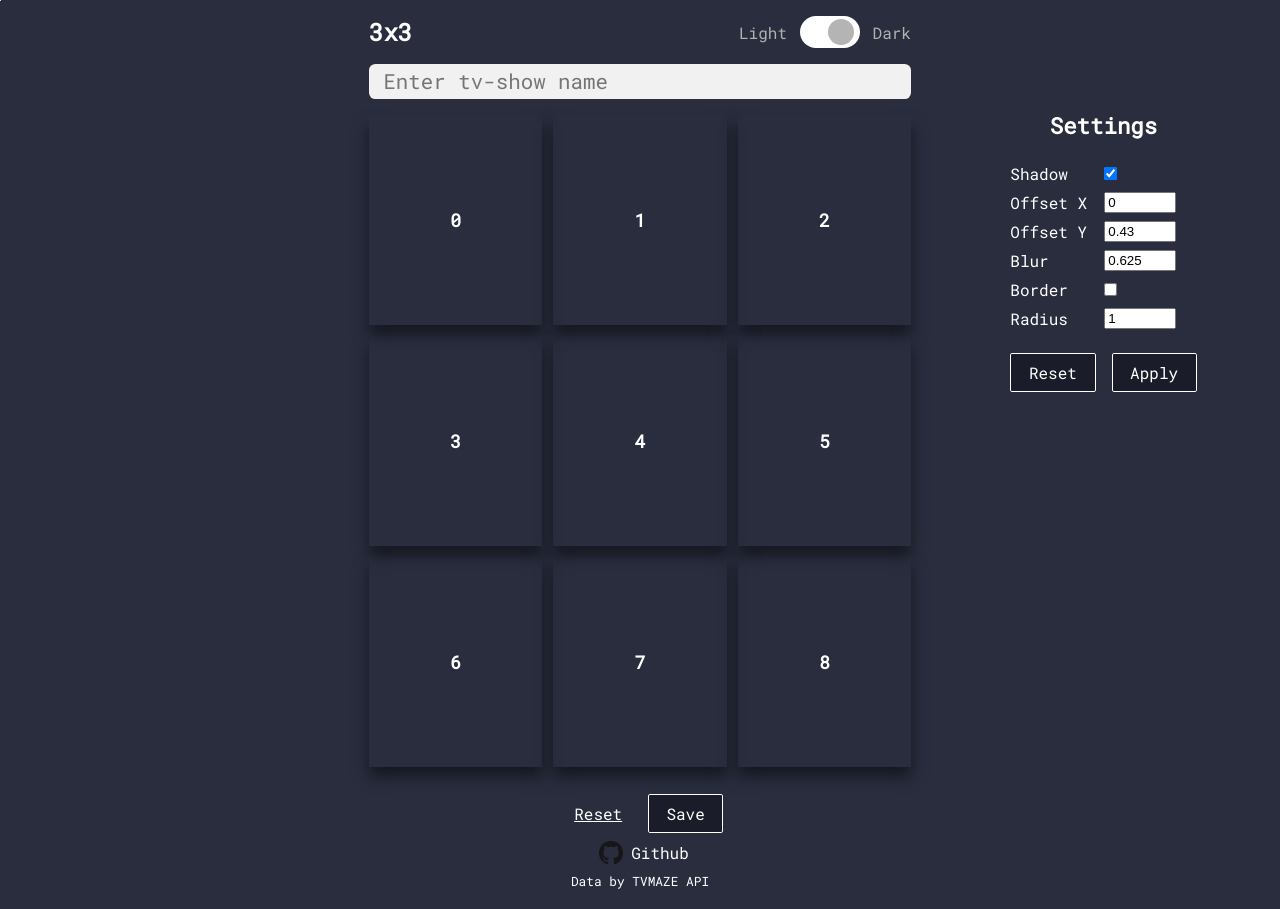
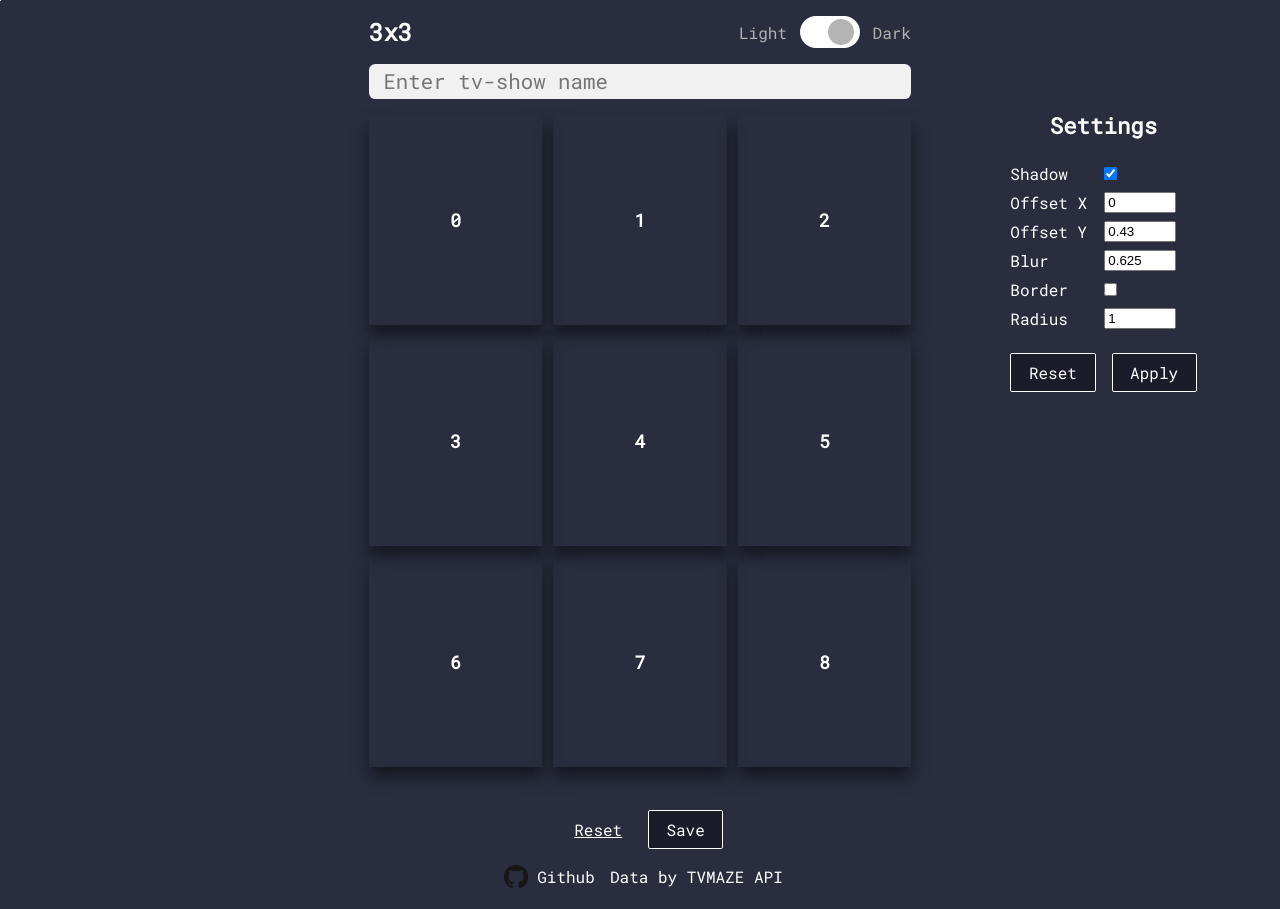
Before and after one commit to mikitaserabrakou/3x3-show-list, a React (Vite) app: page / in a window 1280 px wide. Built offline with nearby package versions, Linux system fonts and the light colour scheme.

Commit message:
style: increase tap links design for accessibility

```diff
--- a/src/components/App/App.module.scss
+++ b/src/components/App/App.module.scss
@@ -33,21 +33,28 @@
   flex-direction: column;
   align-items: center;
   justify-content: center;
-  margin-top: auto;
-  margin-bottom: 0.75em;
-  font-size: 0.8em;
+  margin-top: 1rem;
+  margin-bottom: 0.75rem;
+  font-size: 1rem;
   a {
     text-decoration: none;
     color: var(--text_color);
+    padding: 0.1rem;
     &:hover {
       text-decoration: underline;
     }
   }
-
+  .links {
+    display: flex;
+    align-items: center;
+    gap: 0.75rem;
+    padding-top: 0.5rem;
+  }
   .github {
     display: flex;
     align-items: center;
     font-size: 1rem;
+    padding: auto;
     img {
       height: 24px;
       width: 24px;
--- a/src/components/App/App.tsx
+++ b/src/components/App/App.tsx
@@ -90,11 +90,13 @@ function App(): JSX.Element {
               </Button>
               <Button onClick={handleClickSave}>Save</Button>
             </div>
-            <div className={styles.github}>
-              <img src={logo} alt="" />
-              <a href="https://github.com/mikitaserabrakou/3x3-show-list">Github</a>
+            <div className={styles.links}>
+              <div className={styles.github}>
+                <img src={logo} alt="" />
+                <a href="https://github.com/mikitaserabrakou/3x3-show-list">Github</a>
+              </div>
+              <a href="https://www.tvmaze.com/api">Data by TVMAZE API</a>
             </div>
-            <a href="https://www.tvmaze.com/api">Data by TVMAZE API</a>
           </div>
         </div>
         <Settings />
```
